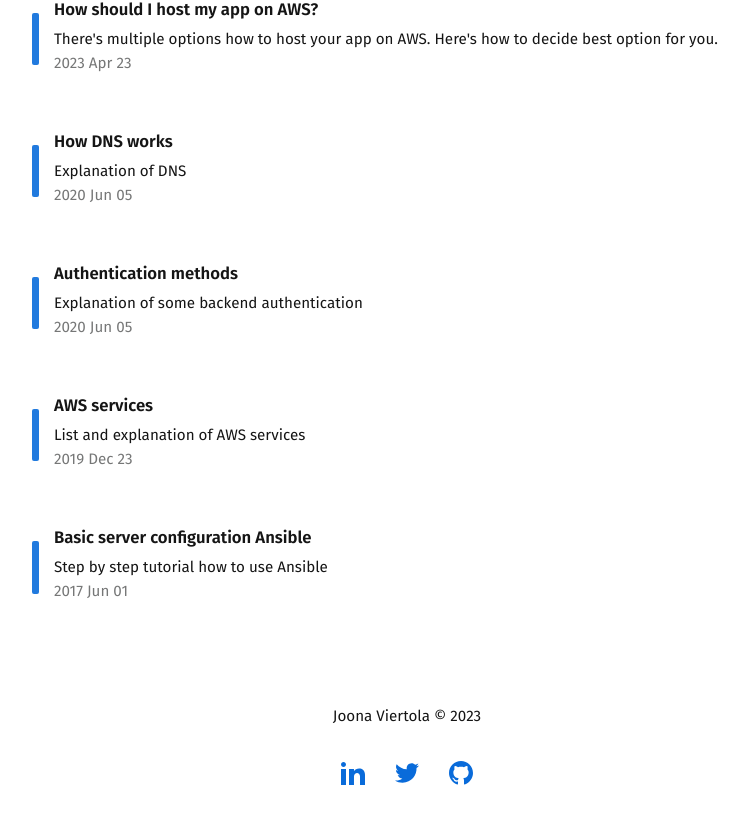
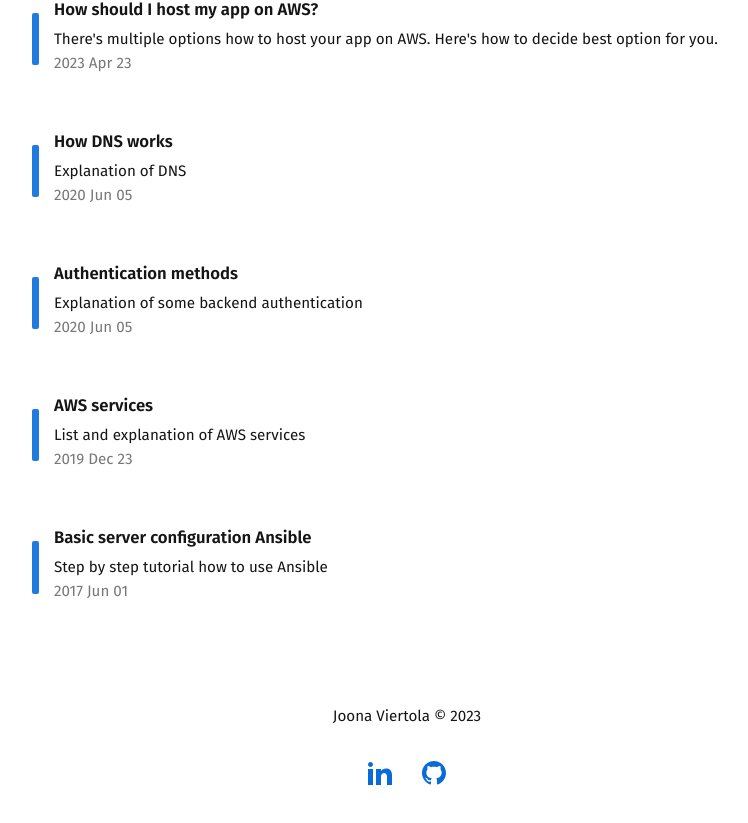
Before and after one commit to Scionar/joonaviertola-com, a Next.js app: page / in a window 1280 px wide. Shown: the part 486-1309 px from the top of the page, without its empty margins (233-981 px from the left). Built offline with nearby package versions, Linux system fonts and the light colour scheme.

Commit message:
Remove Twitter link

```diff
--- a/src/app/layout.tsx
+++ b/src/app/layout.tsx
@@ -68,23 +68,6 @@
             </li>
             <li>
               <a
-                aria-label="Twitter"
-                href="https://twitter.com/scionar"
-                target="_blank"
-                rel="noopener noreferrer"
-              >
-                <svg
-                  fill="currentColor"
-                  width="24"
-                  height="24"
-                  viewBox="0 0 24 24"
-                >
-                  <path d="M24 4.557c-.883.392-1.832.656-2.828.775 1.017-.609 1.798-1.574 2.165-2.724-.951.564-2.005.974-3.127 1.195-.897-.957-2.178-1.555-3.594-1.555-3.179 0-5.515 2.966-4.797 6.045-4.091-.205-7.719-2.165-10.148-5.144-1.29 2.213-.669 5.108 1.523 6.574-.806-.026-1.566-.247-2.229-.616-.054 2.281 1.581 4.415 3.949 4.89-.693.188-1.452.232-2.224.084.626 1.956 2.444 3.379 4.6 3.419-2.07 1.623-4.678 2.348-7.29 2.04 2.179 1.397 4.768 2.212 7.548 2.212 9.142 0 14.307-7.721 13.995-14.646.962-.695 1.797-1.562 2.457-2.549z" />
-                </svg>
-              </a>
-            </li>
-            <li>
-              <a
                 aria-label="GitHub"
                 href="https://github.com/Scionar"
                 target="_blank"
```
